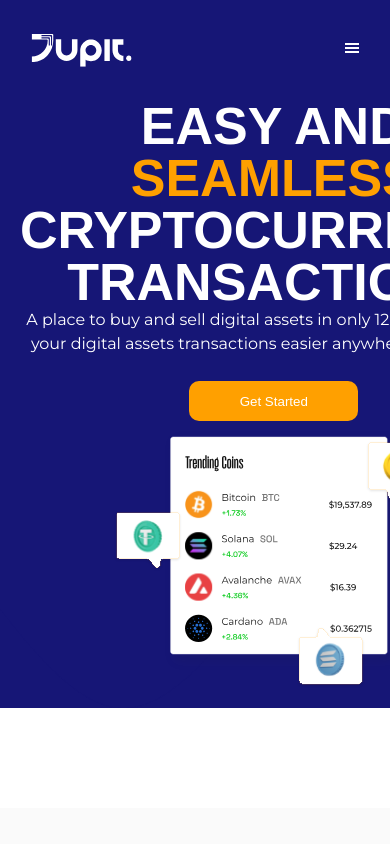
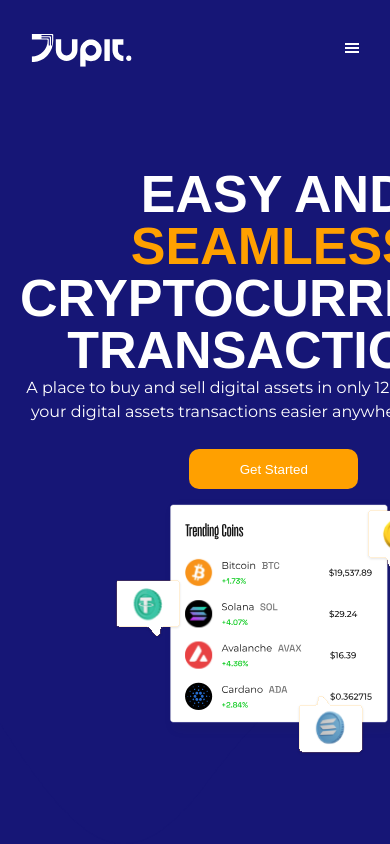
Before and after one commit to Dimex19/jupit, a React (Vite) app: page / in a window 390 px wide. Shown: the top 844 px of the page. Built offline with nearby package versions, Linux system fonts and the light colour scheme; a web font is replaced by a local one.

Commit message:
hero section responsiveness fixed

```diff
--- a/src/components/Hero.jsx
+++ b/src/components/Hero.jsx
@@ -34,9 +34,6 @@
     justify-content: space-between;
     align-items: center;
 
-    @media (max-width) {
-        padding: 20px ;
-    }
     @media (max-width:767px){
         /* background-size: 100% 100%; */
         background-color: #161676;
@@ -52,7 +49,7 @@
         align-items: center;
         /* border: 1px solid red; */
         gap: 10px;
-        height: auto;
+        /* height: auto; */
     }
 
     @font-face {
```
